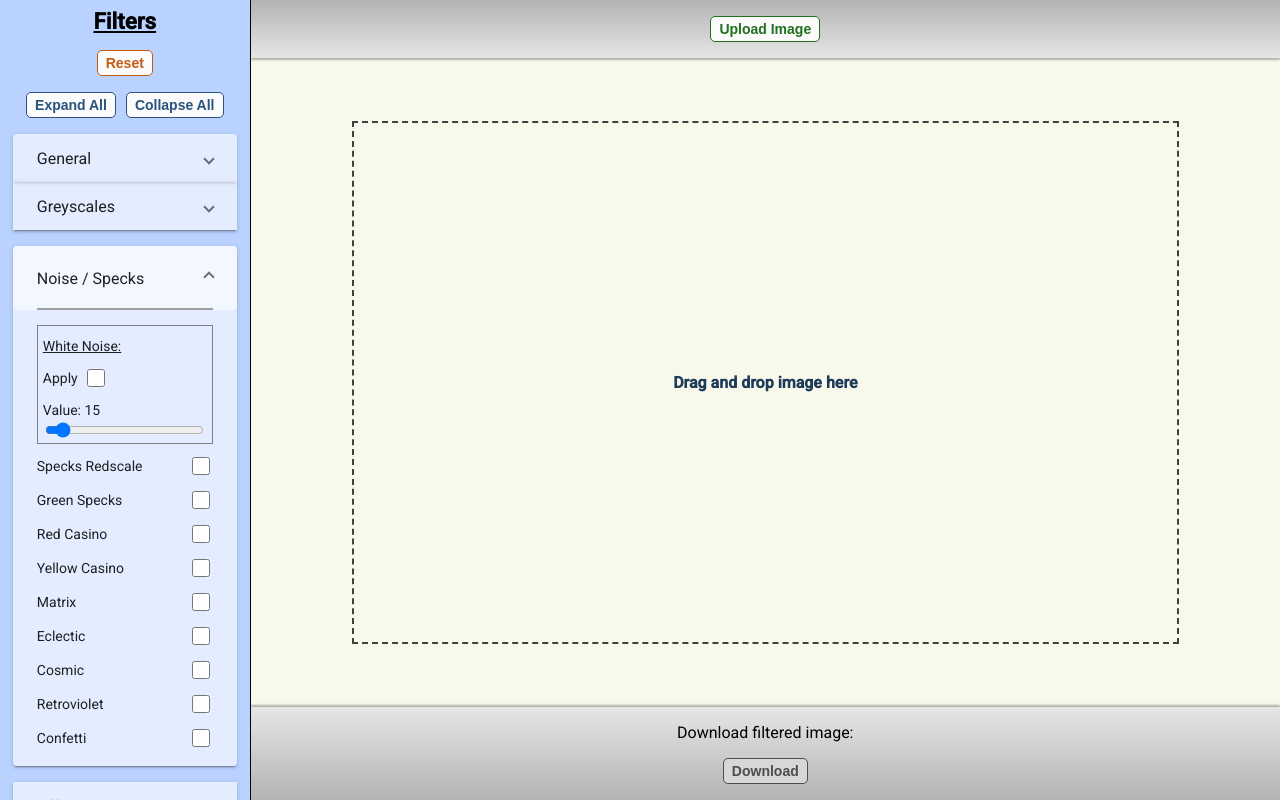
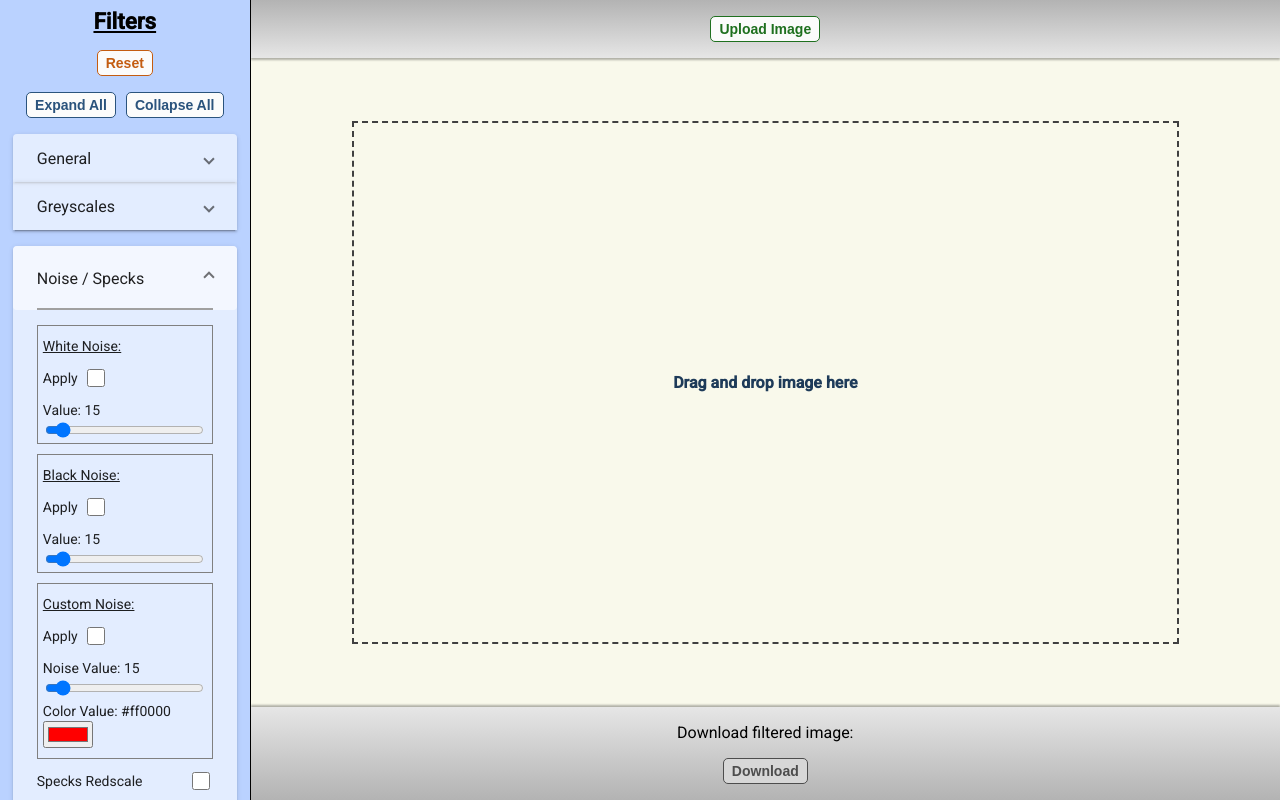
Before and after one commit to steve-dave8/Image-Filters, an Angular app: page / in a window 1280 px wide. Both pictures are taken after a click on the button "Noise / Specks". Built offline with nearby package versions, Linux system fonts and the light colour scheme.

Commit message:
Add noise filters

```diff
--- a/src/app/filters/filters.component.html
+++ b/src/app/filters/filters.component.html
@@ -76,6 +76,44 @@
                         <label for="whiteNoiseVal">Value: {{filterService.filters.whiteNoiseVal}}</label>
                         <input type="range" min="12" max="90" step="1" name="whiteNoiseVal"
                             [value]="filterService.filters.whiteNoiseVal" (input)="filterService.updateFilter($event, 'whiteNoiseVal')"
+                        />
+                    </div>
+                </div>
+                <div class="filter-box">
+                    <p style="text-decoration: underline">Black Noise:</p>
+                    <div>
+                        <label class="flex-checkbox">Apply
+                            <input type="checkbox"
+                                [checked]="filterService.filters.blackNoise" (change)="filterService.updateFilter($event, 'blackNoise')"
+                            />
+                        </label>
+                    </div>
+                    <div style="margin-bottom: 0">
+                        <label for="blackNoiseVal">Value: {{filterService.filters.blackNoiseVal}}</label>
+                        <input type="range" min="12" max="90" step="1" name="blackNoiseVal"
+                            [value]="filterService.filters.blackNoiseVal" (input)="filterService.updateFilter($event, 'blackNoiseVal')"
+                        />
+                    </div>
+                </div>
+                <div class="filter-box">
+                    <p style="text-decoration: underline">Custom Noise:</p>
+                    <div>
+                        <label class="flex-checkbox">Apply
+                            <input type="checkbox"
+                                [checked]="filterService.filters.customNoise" (change)="filterService.updateFilter($event, 'customNoise')"
+                            />
+                        </label>
+                    </div>
+                    <div style="margin-bottom: 0">
+                        <label for="customNoiseVal">Noise Value: {{filterService.filters.customNoiseVal}}</label>
+                        <input type="range" min="12" max="90" step="1" name="customNoiseVal"
+                            [value]="filterService.filters.customNoiseVal" (input)="filterService.updateFilter($event, 'customNoiseVal')"
+                        />
+                    </div>
+                    <div style="margin-top: 0">
+                        <label for="customNoiseColor">Color Value: {{filterService.filters.customNoiseColor}}</label>
+                        <input type="color" name="customNoiseColor"
+                            [value]="filterService.filters.customNoiseColor" (input)="filterService.updateFilter($event, 'customNoiseColor')"
                         />
                     </div>
                 </div>
--- a/src/assets/applyFilters.js
+++ b/src/assets/applyFilters.js
@@ -1,5 +1,5 @@
 import {purplescale, twenties_imgdata, redgreyscale, greengreyscale, blue_greyscale} from "./filter-functions/greyscales";
-import {specksredscale, eclectic, green_specks, red_casino, yellow_casino, matrix_imgdata, cosmic_imgdata, retroviolet, white_noise, confetti_imgdata} from "./filter-functions/noise&specks";
+import {specksredscale, eclectic, green_specks, red_casino, yellow_casino, matrix_imgdata, cosmic_imgdata, retroviolet, white_noise, confetti_imgdata, black_noise, custom_noise} from "./filter-functions/noise&specks";
 import {neue, lix_conv, ryo_conv, solange, cool_twilight, mellow, eon_imgdata, aeon_imgdata, invert_imgdata} from "./filter-functions/colourInversions";
 import {redEffect, perfume, serenity, pink_aura, radio_imgdata} from "./filter-functions/colourTints";
 import {add_diagonal_lines, crimson, lemon, vintage, haze_imgdata, horizon, grime, threshold} from "./filter-functions/otherFilters";
@@ -123,6 +123,12 @@ const applyFilters = (pixels, filters) => {
             case "whiteNoise":
                 if (value) pixels = white_noise(pixels, filters.whiteNoiseVal);
                 break;
+            case "blackNoise":
+                if (value) pixels = black_noise(pixels, filters.blackNoiseVal);
+                break;
+            case "customNoise":
+                if (value) pixels = custom_noise(pixels, filters.customNoiseColor, filters.customNoiseVal);
+                break;
             case "confetti":
                 if (value) pixels = confetti_imgdata(pixels);
                 break;
--- a/src/assets/filter-functions/noise&specks.js
+++ b/src/assets/filter-functions/noise&specks.js
@@ -183,16 +183,58 @@ const retroviolet = (imgData) => {
     return imgData;
 };
 
-const white_noise = (imgData, max) => {
+/**
+ * @param {(string|Object)} color - string representing hexadecimal color value OR object containing RGB color values in the format {R: number; G: number; B: number}
+ * @param {number} max - influences frequency that colored specks will appear; minimum value of 12
+ */
+const custom_noise = (imgData, color, max) => {
+    let R, G, B;
+    if (typeof color === "object") {
+        if (color.hasOwnProperty("R") && color.hasOwnProperty("G") && color.hasOwnProperty("B")) {
+            R = color.R;
+            G = color.G;
+            B = color.B;
+        }
+    } else if (typeof color === "string") {
+        // Convert hexadecimal color code to rgb values:
+        let hdColor = color.replace("#", "").trim();
+        if (hdColor.length === 3) {
+            const shorthandRegex = /([a-f\d])([a-f\d])([a-f\d])$/i;
+            hdColor = hdColor.replace(shorthandRegex, function(m, r, g, b) {
+                return r + r + g + g + b + b;
+            });
+        }
+        if (hdColor.length === 6) {
+            const rgbResult = /([a-f\d]{2})([a-f\d]{2})([a-f\d]{2})$/i.exec(hdColor);
+            if (rgbResult) {
+                R = parseInt(rgbResult[1], 16);
+                G = parseInt(rgbResult[2], 16);
+                B = parseInt(rgbResult[3], 16);
+            }
+        }
+    }
+
+    if (R === undefined || G === undefined || B === undefined) return;
+
     for (let i = 0; i < imgData.data.length; i += 4) {
         let randomNumber = getRandomNumber(0, 100);
         if (randomNumber > 10 && randomNumber < max) {
-            imgData.data[i] = 255;
-            imgData.data[i + 1] = 255;
-            imgData.data[i + 2] = 255;
+            imgData.data[i] = R;
+            imgData.data[i + 1] = G;
+            imgData.data[i + 2] = B;
         }
     }
     return imgData;
+};
+
+const black_noise = (imgData, max) => {
+    const black = {R: 0, G: 0, B: 0};
+    return custom_noise(imgData, black, max);
+};
+
+const white_noise = (imgData, max) => {
+    const white = {R: 255, G: 255, B: 255};
+    return custom_noise(imgData, white, max);
 };
 
 const confetti_imgdata = (imgData) => {
@@ -222,5 +264,7 @@ export {
     cosmic_imgdata,
     retroviolet,
     white_noise,
-    confetti_imgdata
+    confetti_imgdata,
+    black_noise,
+    custom_noise
 }
--- a/src/assets/initialFiltersState.ts
+++ b/src/assets/initialFiltersState.ts
@@ -13,6 +13,11 @@ interface FiltersState {
     twenties: boolean;
     whiteNoise: boolean;
     whiteNoiseVal: number;
+    blackNoise: boolean;
+    blackNoiseVal: number;
+    customNoise: boolean;
+    customNoiseVal: number;
+    customNoiseColor: string;
     specksredscale: boolean;
     greenSpecks: boolean;
     redCasino: boolean;
@@ -88,6 +93,11 @@ const initialFiltersState: FiltersState = {
     twenties: false,
     whiteNoise: false,
     whiteNoiseVal: 15,
+    blackNoise: false,
+    blackNoiseVal: 15,
+    customNoise: false,
+    customNoiseVal: 15,
+    customNoiseColor: "#ff0000",
     specksredscale: false,
     greenSpecks: false,
     redCasino: false,
```
